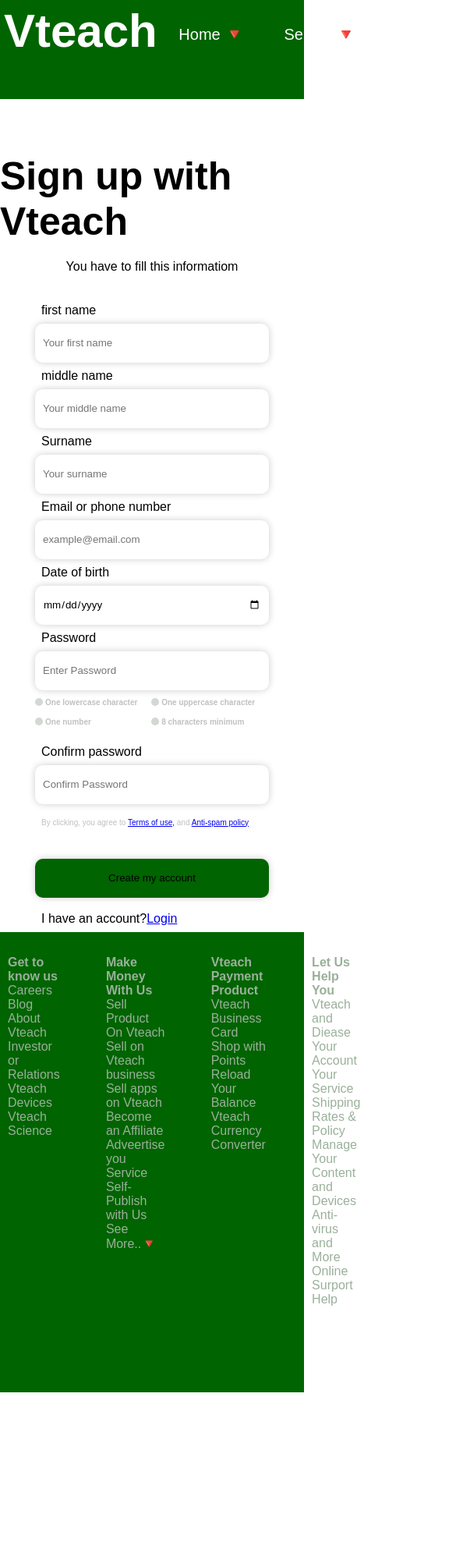
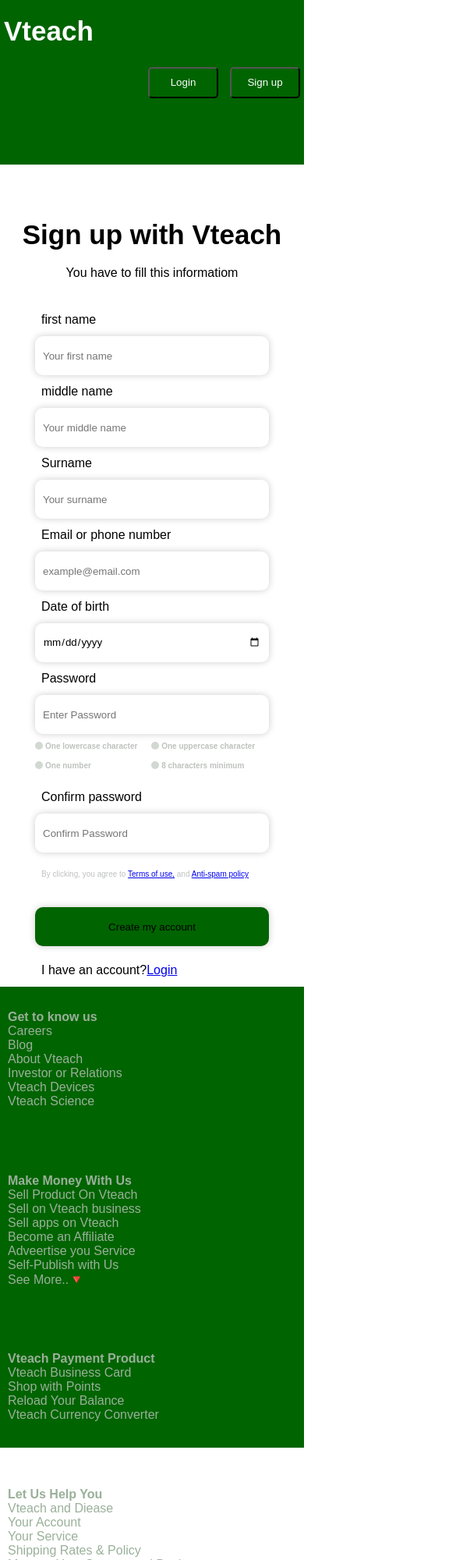
Before and after one commit to chichebem500/king-, a plain HTML site: page html/sign-up.html in a window 390 px wide. Shown: the top 2000 px of the page at 78% size, 585 px wide, since content can reach past the window. Before the commit the page ends 1785 px from the top, so only its background shows below. Drawn offline with Linux system fonts and the light colour scheme.

Commit message:
done with the responsive design

```diff
--- a/css/login.css
+++ b/css/login.css
@@ -220,3 +220,49 @@ form p{
         align-items: center;
         padding: 10px;
     }
+
+
+
+    @media screen and (max-width: 1105px){
+        .header{
+            position: relative;
+        }
+        .navbar {
+            flex-direction: column!important;
+            position: absolute;
+            margin-top: 70px;
+        }
+    }
+
+
+    @media screen and (max-width: 695px){
+        .header h1{
+            font-size: 35px;
+            margin-top:15px;
+        }
+        .navbar{
+            display: none;
+        }
+        .get{
+            grid-template-columns: auto auto;
+        }
+
+        .text p{
+            padding-top: 200px;
+            padding-bottom: 50px;
+            font-size: 35px;
+            width: 200px!important;
+        }
+
+        .pre{
+            padding-bottom: 30px;
+            padding-top: 20px!important;
+        }
+    }
+
+
+    @media screen and (max-width: 400px){
+        .get{
+            grid-template-columns: auto;
+        }
+    }
--- a/css/sign-up.css
+++ b/css/sign-up.css
@@ -135,7 +135,8 @@ form{
     margin-top: 30px;
 }
 form p{
-    margin: 8px;
+    margin: 12px 8px;
+
 }
 input{
     width: 300px;
@@ -235,8 +236,45 @@ footer{
     list-style-type: none;
 }
 
-@media screen and (max-width:500px) {
-    input{
-        width: 100%;
+@media screen and (max-width: 1105px){
+    .header{
+        position: relative;
+        height: 25vh;
+    }
+    .navbar {
+        flex-direction: column!important;
+        position: absolute;
+        margin-top: 70px;
     }
 }
+
+
+@media screen and (max-width: 695px){
+
+    .header h1{
+        font-size: 35px;
+        margin-top:15px;
+    }
+    .navbar{
+        display: none;
+    }
+    .get{
+        grid-template-columns: auto auto;
+    }
+
+    main h1{
+        font-size: 35px;
+    }
+
+    .pre{
+        padding-bottom: 30px;
+        padding-top: 20px!important;
+    }
+}
+
+
+@media screen and (max-width: 400px){
+    .get{
+        grid-template-columns: auto;
+    }
+}
--- a/css/style.css
+++ b/css/style.css
@@ -210,3 +210,48 @@ footer{
 .get ul li{
     list-style-type: none;
 }
+
+
+@media screen and (max-width: 1105px){
+    .header{
+        position: relative;
+    }
+    .navbar {
+        flex-direction: column!important;
+        position: absolute;
+        margin-top: 70px;
+    }
+}
+
+
+@media screen and (max-width: 695px){
+    .header h1{
+        font-size: 35px;
+        margin-top:15px;
+    }
+    .navbar{
+        display: none;
+    }
+    .get{
+        grid-template-columns: auto auto;
+    }
+
+    .text p{
+        padding-top: 200px;
+        padding-bottom: 50px;
+        font-size: 35px;
+        width: 200px!important;
+    }
+
+    .pre{
+        padding-bottom: 30px;
+        padding-top: 20px!important;
+    }
+}
+
+
+@media screen and (max-width: 400px){
+    .get{
+        grid-template-columns: auto;
+    }
+}
--- a/html/sign-up.html
+++ b/html/sign-up.html
@@ -76,9 +76,10 @@
             <button class="bug" id="button2">
                 <a href="#">Sign up</a>
             </button>
-            <h1>welocme</h1>
         </div>
     </header>
+
+    <!-- main section -->
     <main>
         <h1>Sign up with Vteach</h1>
         <p>
@@ -136,10 +137,12 @@
                 <p>By clicking, you agree to <a href="#">Terms of use,</a> and <a href="#">Anti-spam policy</a> </p>
             </div>
             <button class="button" type="submit"> Create my account </button>
-            <p>I have an account?<a href="#">Login</a></p>
+            <p>I have an account?<a href="login.html">Login</a></p>
         </form>
 
     </main>
+
+    <!-- footer setion  -->
     <footer>
         <div class="get">
             <ul>
```
Also changed, not shown: html/login.html (+1 -9 lines), index.html (+2 -1 lines).
